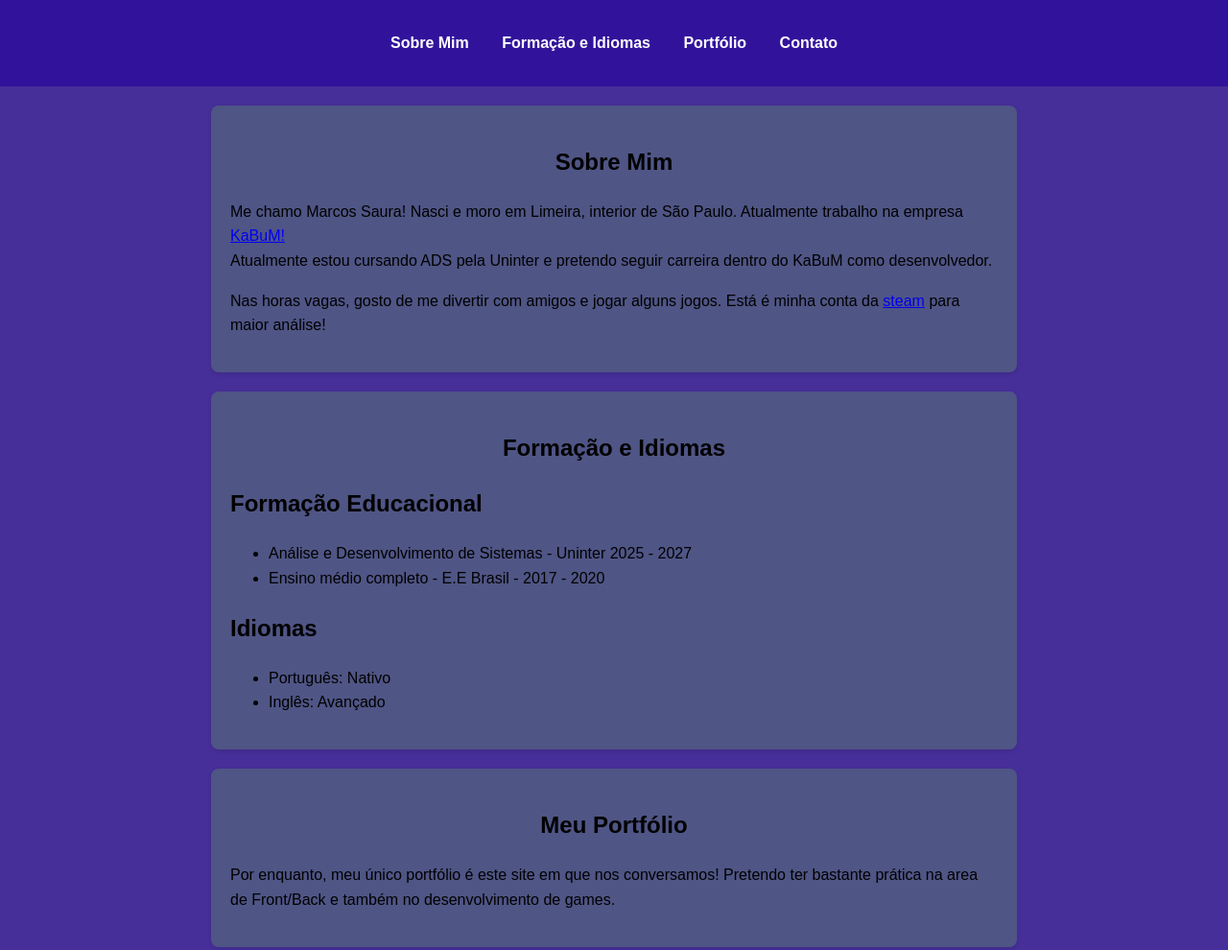
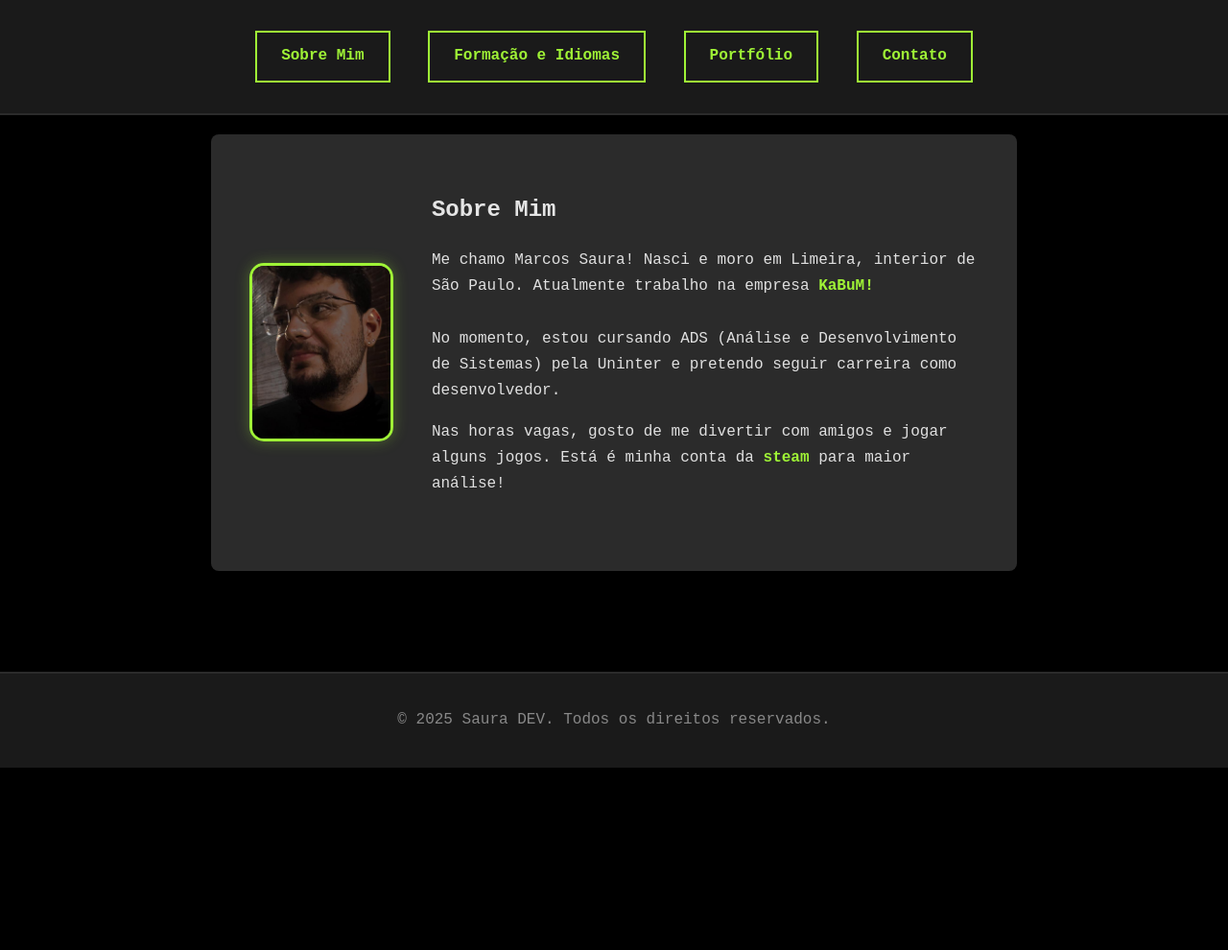
Before and after one commit to SauraDev2077/Portf-lio, a plain HTML site: page index.html in a window 1280 px wide. Shown: the top 990 px of the page at 96% size. After the commit the page ends 800 px from the top, so only its background shows below. Drawn offline with Linux system fonts and the light colour scheme; a web font is replaced by a local one.

Commit message:
Att 0.1 landing page

```diff
--- a/index.html
+++ b/index.html
@@ -3,84 +3,44 @@
     <head>
         <meta charset="UTF-8">
         <meta name="viewport" content="width=device-width, initial-scale=1.0">
-    <title>Trabalho prático - Meu Portfólio</title>
+        <title>Formação - Marcos Saura</title>
         <link rel="stylesheet" href="style.css">
     </head>
-<!--Está parte é aonde aparece na aba do site-->
 
 <body>
+
     <header>
         <nav>
             <ul>
-                <li><a href="#sobre-mim">Sobre Mim</a></li>
-                <li><a href="#formacao">Formação e Idiomas</a></li>
-                <li><a href="#portfolio">Portfólio</a></li>
-                <li><a href="#contato">Contato</a></li>
+                <li><a href="index.html">Sobre Mim</a></li>
+                <li><a href="formacao.html">Formação e Idiomas</a></li>
+                <li><a href="portfolio.html">Portfólio</a></li>
+                <li><a href="contato.html">Contato</a></li>
             </ul>
         </nav>
     </header>
-<!--Aqui são os botões para cada seção do site-->
 
+<main>
 
     <section id="sobre-mim">
+        <div class="sobre-mim-container">
+        <img src="eu.jpg" alt="Foto de Marcos Saura" class="foto-perfil">
+            <div class="sobre-mim-texto">
                 <h1>Sobre Mim</h1>
                     <p>Me chamo Marcos Saura! Nasci e moro em Limeira, interior de São Paulo. Atualmente trabalho na empresa <a href="https://www.kabum.com.br/">KaBuM!</a>
-        <br>
-        Atualmente estou cursando ADS pela Uninter e pretendo seguir carreira dentro do KaBuM como desenvolvedor.
+                    <br><br>
+                    No momento, estou cursando ADS (Análise e Desenvolvimento de Sistemas) pela Uninter e pretendo seguir carreira como desenvolvedor.
                 </p>
                     <p>Nas horas vagas, gosto de me divertir com amigos e jogar alguns jogos. Está é minha conta da <a href="https://steamcommunity.com/id/Sauraxxus/">steam</a> para maior análise! </p>
     </section>
-<!--Um resumo sobre mim, usando h1 e paragráfos-->
-
-
-    <section id="formacao">
-        <h1>Formação e Idiomas</h1>
-        <h2>Formação Educacional</h2>
-        <ul>
-            <li>Análise e Desenvolvimento de Sistemas - Uninter 2025 - 2027</li>
-            <li>Ensino médio completo - E.E Brasil - 2017 - 2020</li>
-            </ul>
-        <h2>Idiomas</h2>
-        <ul>
-            <li>Português: Nativo</li>
-            <li>Inglês: Avançado</li>
-            </ul>
-    </section>
-<!--Um pouco da minha formação, começando a iniciar com as listas-->
-
-
-    <section id="portfolio">
-        <h1>Meu Portfólio</h1>
-        <p>Por enquanto, meu único portfólio é este site em que nos conversamos! Pretendo ter bastante prática na area de Front/Back e também no desenvolvimento de games.</p>
-
-    </section>
-<!--Uma seção sobre meus futuros portfólios-->
-
-
-    <section id="contato">
-        <h1>Entre em Contato</h1>
-        <p>Ficarei feliz em responder suas perguntas ou discutir novas oportunidades.</p>
-        <form>
-            <label for="nome">Nome:</label>
-            <input type="text" id="nome" name="nome" required>
-
-            <label for="email">Email:</label>
-            <input type="email" id="email" name="email" required>
-
-            <label for="mensagem">Mensagem:</label>
-            <textarea id="mensagem" name="mensagem" rows="5" required></textarea>
-
-            <button type="submit">Enviar Mensagem</button>
-        </form>
-    </section>
-<!--E por fim, um input aonde será inserido os dados para contato-->
-
-
+</div>
+</div>
+</main>
 
     <footer>
-        <p>&copy; 2025 Meu Portfólio. Todos os direitos reservados.</p>
+        <p>&copy; 2025 Saura DEV. Todos os direitos reservados.</p>
     </footer>
-<!--Este aqui é um rodapé-->
+
 
 
 </body>
--- a/style.css
+++ b/style.css
@@ -1,21 +1,35 @@
+@import url('https://fonts.cdnfonts.com/css/ocr-a-std');
+
+
 
 body {
-    font-family: Arial, sans-serif;
+    font-family: 'OCR A Std', monospace;
     line-height: 1.6;
     margin: 0;
     padding: 0;
-    background-color: #462f99;
-    color: #000000;
+    background-color: #000000;
+    display: flex;
+    flex-direction: column;
+    min-height: 100vh;
 }
 
 
+
 header {
-    background-color: #31139b;
-    color: #fff;
+
+    background-color: #1a1a1a;
     padding: 1rem 0;
     text-align: center;
+    position: sticky;
+    top: 0;
+    z-index: 1000;
+    border-bottom: 2px solid #2b2b2b; /* Linha sutil de separação */
 }
 
+
+main {
+    flex-grow: 1;
+}
 
 nav ul {
     list-style: none;
@@ -27,25 +41,38 @@ nav ul li {
     margin: 0 15px;
 }
 
+
+
 nav ul li a {
-    color: #fff;
+    color: #9ff336;
     text-decoration: none;
     font-weight: bold;
+    padding: 12px 25px;
+    display: inline-block;
+    background-color: transparent;
+    border: 2px solid #9ff336;
+    text-shadow: none;
+    box-shadow: none;
+    transition: all 0.3s ease-in-out;
 }
 
+
+
 nav ul li a:hover {
-    color: #eee;
+    color: #fff;
+    background-color: transparent;
+    box-shadow: 0 0 15px rgba(159, 243, 54, 0.4);
+    text-shadow: 0 0 8px rgba(159, 243, 54, 0.5);
 }
 
 
 section {
-    padding: 20px;
+    padding: 40px 20px;
     margin: 20px auto;
     max-width: 800px;
-    background-color: rgb(79, 85, 133);
+    background-color: #2b2b2b;
     border-radius: 8px;
-    box-shadow: 0 2px 5px rgba(0, 0, 0, 0.1);
-
+    color: #e5e5e5;
 }
 
 
@@ -56,7 +83,17 @@ section h1 {
 
 }
 
+section a {
+    color: #9ff336;
+    font-weight: bold;
+    text-decoration: none;
+    transition: color 0.3s ease;
+}
 
+section a:hover {
+    color: #fff;
+    text-decoration: underline;
+}
 
 
 form {
@@ -104,9 +141,10 @@ form button:hover {
 footer {
     text-align: center;
     padding: 20px;
-    background-color: #333;
-    color: #fff;
+    background-color: #1a1a1a;
+    color: #888;
     margin-top: 30px;
+    border-top: 2px solid #2b2b2b;
 }
 
 
@@ -119,3 +157,36 @@ footer {
         flex: 1 1 100%;
     }
 }
+
+.sobre-mim-container {
+    display: flex;
+    align-items: center;
+    gap: 40px;
+    padding: 20px;
+}
+
+.foto-perfil {
+    width: 180px;
+    height: 180px;
+    border-radius: 15px;
+    border: 3px solid #9ff336;
+    box-shadow: 0 0 15px rgba(159, 243, 54, 0.3);
+    transition: all 0.3s ease-in-out;
+}
+
+
+.foto-perfil:hover {
+    box-shadow: 0 0 25px rgba(159, 243, 54, 0.6);
+    transform: scale(1.03);
+}
+
+.sobre-mim-texto h1 {
+    text-align: left;
+    margin-top: 0;
+    color: #e5e5e5;
+}
+
+.sobre-mim-texto p {
+    color: #e0e0e0;
+    line-height: 1.7;
+}
```
Also changed, not shown: contato.html (added, +40 -0 lines), formacao.html (added, +43 -0 lines), portfolio.html (added, +33 -0 lines), eu.jpg (added), icon.jpg (added). Lines whose indentation alone changed are shown as unchanged.
